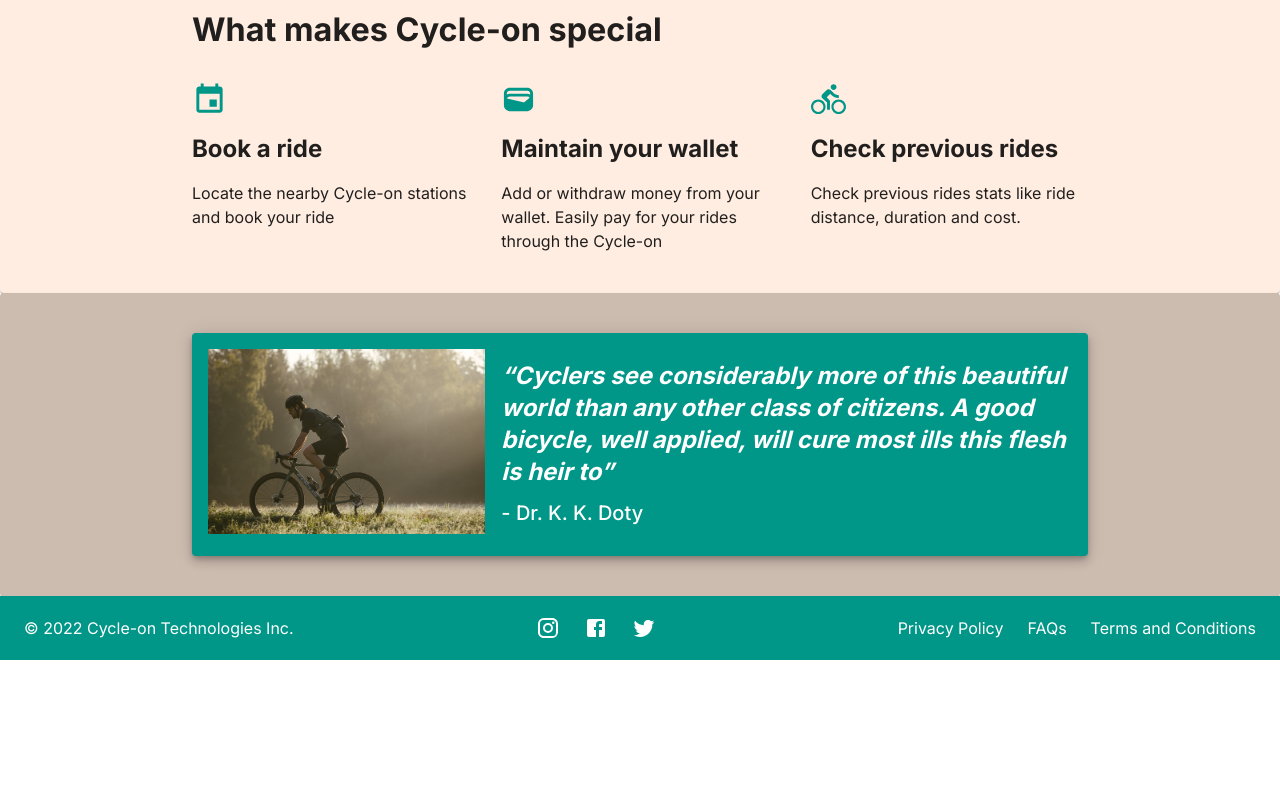
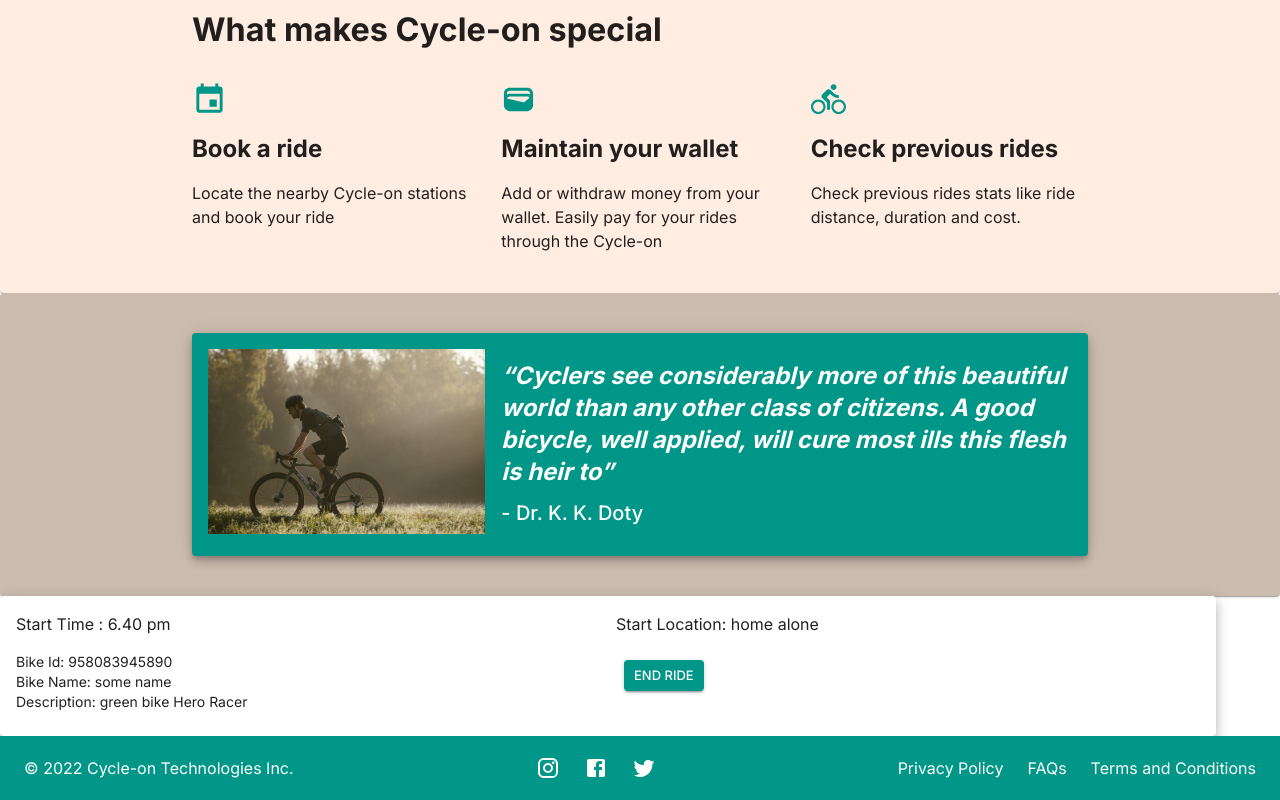
Before and after one commit to namanyash/SIT-725-CYCLE-ON-Frontend, a React app: page / in a window 1280 px wide. Shown: the part 715-1515 px from the top of the page. Before the commit the page ends 1375 px from the top, so only its background shows below. Built offline with nearby package versions, Linux system fonts and the light colour scheme; no server answers.

Commit message:
Current Ride Modal

```diff
--- /dev/null
+++ b/src/components/CurrentRide.jsx
@@ -0,0 +1,63 @@
+import React from "react";
+import Card from "@mui/material/Card";
+import CardActions from "@mui/material/CardActions";
+import CardContent from "@mui/material/CardContent";
+import Button from "@mui/material/Button";
+import Typography from "@mui/material/Typography";
+import theme from "../styles/Theme";
+import Grid from "@mui/material/Unstable_Grid2";
+
+const cardStyle = {
+  minWidth: "90%",
+  maxWidth: "95%",
+  bgcolor: theme.palette.secondary.light,
+};
+
+//Dummy Values
+const bikeDes = {
+  startTime: "6.40 pm",
+  bikeId: 958083945890,
+  description: "green bike Hero Racer",
+  startLocation: "home alone",
+  bikeName: "some name",
+};
+
+export default function CurrentRide() {
+  const handleEndRide = () => {
+    console.log("end ride");
+  };
+  return (
+    <Card sx={cardStyle} raised={true}>
+      <CardContent>
+        <Grid container spacing={2}>
+          <Grid item xs={6}>
+            <Typography variant="body1">
+              Start Time : {bikeDes.startTime}
+            </Typography>
+          </Grid>
+          <Grid item xs={6}>
+            <Typography variant="body1">
+              Start Location: {bikeDes.startLocation}
+            </Typography>
+          </Grid>
+          <Grid item xs={6}>
+            <Typography variant="body2">Bike Id: {bikeDes.bikeId}</Typography>
+            <Typography variant="body2">
+              Bike Name: {bikeDes.bikeName}
+            </Typography>
+            <Typography variant="body2">
+              Description: {bikeDes.description}
+            </Typography>
+          </Grid>
+          <Grid item xs={6}>
+            <CardActions>
+              <Button onClick={handleEndRide} variant="contained" size="small">
+                End Ride
+              </Button>
+            </CardActions>
+          </Grid>
+        </Grid>
+      </CardContent>
+    </Card>
+  );
+}
--- a/src/components/index.js
+++ b/src/components/index.js
@@ -4,7 +4,7 @@ import ProtectedRoutes from "./ProtectedRoutes";
 import PlacesAutocomplete from "./PlacesAutocomplete";
 import InstantMessage from "./InstantMessage";
 import BookRideComponent from "./BookRideComponent";
-
+import CurrentRide from "./CurrentRide";
 export {
   Footer,
   Header,
@@ -12,4 +12,5 @@ export {
   PlacesAutocomplete,
   InstantMessage,
   BookRideComponent,
+  CurrentRide,
 };
--- a/src/pages/LandingPage.jsx
+++ b/src/pages/LandingPage.jsx
@@ -12,6 +12,7 @@ import Cycling from "../assets/cycling_quote.jpg";
 import { useSelector } from "react-redux";
 import { AUTH_REDUCER, HOME_ROUTE } from "../../utils";
 import { useNavigate } from "react-router-dom";
+import { CurrentRide } from "../components";
 
 function HomePage() {
   const isAuth = useSelector((state) => state[AUTH_REDUCER]);
@@ -152,6 +153,7 @@ function HomePage() {
           </Paper>
         </Paper>
       </Box>
+      <CurrentRide />
     </>
   );
 }
```
